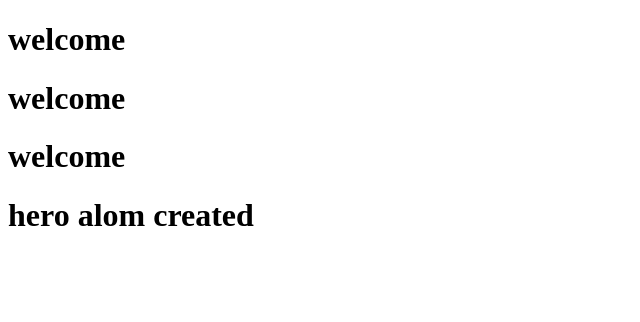
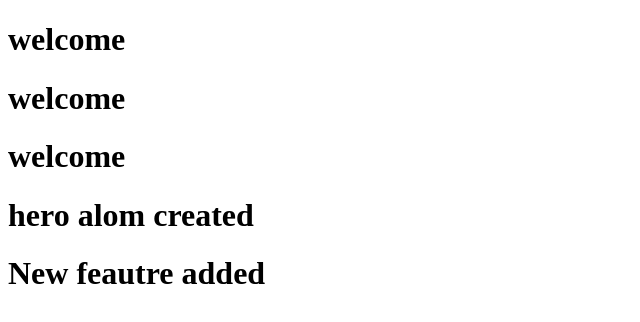
Before and after one commit to codermat03/text-file, a plain HTML site: page index.html in a window 1280 px wide. Shown: the whole page, without its empty margins (0-640 px from the left). Drawn offline with Linux system fonts and the light colour scheme.

Commit message:
new feature added

```diff
--- a/index.html
+++ b/index.html
@@ -10,5 +10,6 @@
     <h1>welcome</h1>
     <h1>welcome</h1>
     <h1>hero alom created</h1>
+    <h1>New feautre added</h1>
   </body>
 </html>
```
